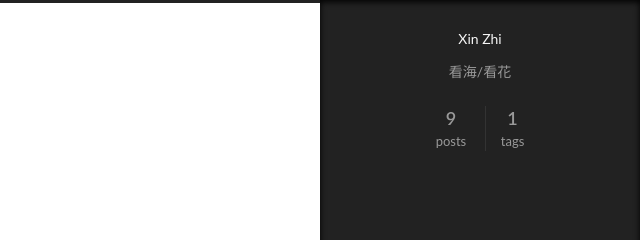
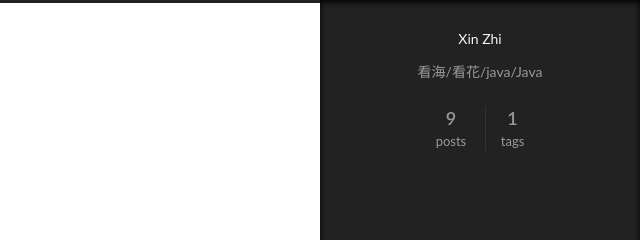
Before and after one commit to xinzhileo/blogs, a plain HTML site: page archives/2018/07/index.html in a window 1280 px wide. Both pictures are taken after a click on the element 1238 px from the left and 743 px from the top of the page. Shown: the top 240 px of the page, 640-1280 px from the left. Drawn offline with Linux system fonts and the light colour scheme.

Commit message:
Site updated: 2018-09-10 16:46:46

```diff
--- a/archives/2018/07/index.html
+++ b/archives/2018/07/index.html
@@ -79,16 +79,16 @@
 
 
 
-<meta name="description" content="看海/看花">
+<meta name="description" content="看海/看花/java/Java">
 <meta property="og:type" content="website">
 <meta property="og:title" content="辛植的博客">
 <meta property="og:url" content="http://yoursite.com/archives/2018/07/index.html">
 <meta property="og:site_name" content="辛植的博客">
-<meta property="og:description" content="看海/看花">
+<meta property="og:description" content="看海/看花/java/Java">
 <meta property="og:locale" content="default">
 <meta name="twitter:card" content="summary">
 <meta name="twitter:title" content="辛植的博客">
-<meta name="twitter:description" content="看海/看花">
+<meta name="twitter:description" content="看海/看花/java/Java">
 
 
 
@@ -614,7 +614,7 @@
           <div class="site-author motion-element" itemprop="author" itemscope itemtype="http://schema.org/Person">
 
               <p class="site-author-name" itemprop="name">Xin Zhi</p>
-              <p class="site-description motion-element" itemprop="description">看海/看花</p>
+              <p class="site-description motion-element" itemprop="description">看海/看花/java/Java</p>
           </div>
 
           <nav class="site-state motion-element">
```
Also changed, not shown: 2018/07/04/JsonUtils工具/index.html (+1 -1 lines), 2018/07/04/Lambda不同写法/index.html (+1 -1 lines), 2018/07/04/Lambda表达式/index.html (+1 -1 lines), 2018/07/04/SQL慢查询/index.html (+1 -1 lines), 2018/07/04/SQL注意事项/index.html (+1 -1 lines), 2018/07/04/hello-world/index.html (+1 -1 lines), 2018/07/04/善良/index.html (+1 -1 lines), 2018/07/04/薅流量/index.html (+1 -1 lines), 2018/07/16/Java Lambda/index.html (+1 -1 lines), archives/2018/index.html (+4 -4 lines), archives/index.html (+4 -4 lines), index.html (+4 -4 lines), tags/Java/index.html (+4 -4 lines).
